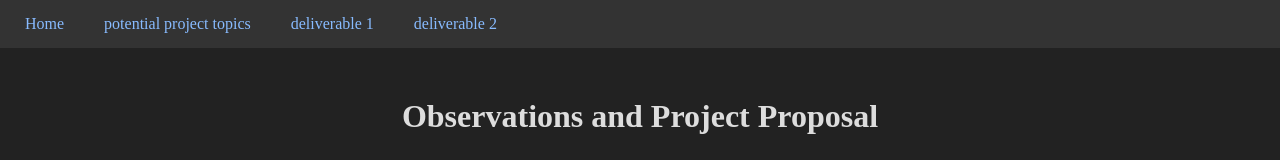
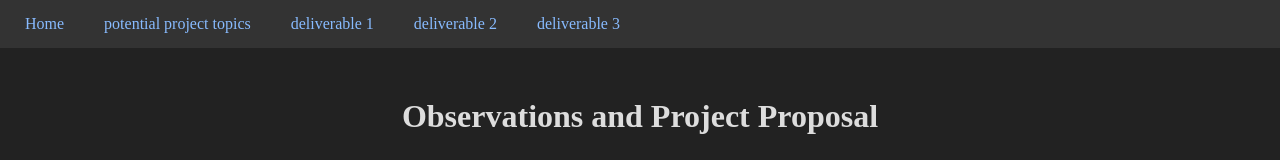
Before and after one commit to mvloper/cs299_project, a plain HTML site: page deliverable_1.html in a window 1280 px wide. Shown: the top 160 px of the page. Drawn offline with Linux system fonts and the light colour scheme.

Commit message:
update nav

```diff
--- a/deliverable_1.html
+++ b/deliverable_1.html
@@ -66,6 +66,7 @@
     <a href="documents/Potential Project Topics - Group 1.pdf">potential project topics</a>
     <a href="deliverable_1.html">deliverable 1</a>
     <a href="deliverable_2.html">deliverable 2</a>
+    <a href="deliverable_3.html">deliverable 3</a>
   </nav>
   <div id="container">
     <h1>Observations and Project Proposal</h1>
```
